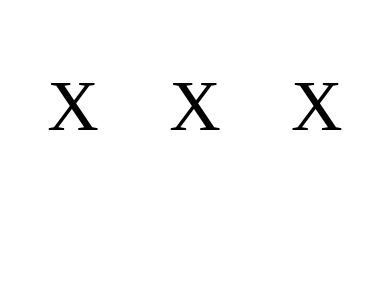
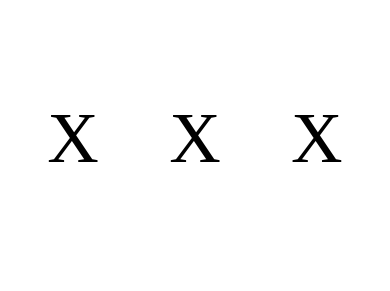
Before and after one commit to doppiaeffe/completype, a website: page client/singolo.html in a window 390 px wide. Shown: the part 434-725 px from the top of the page. Drawn offline with nearby package versions, Linux system fonts and the light colour scheme; a web font is replaced by a local one.

Commit message:
finalino

```diff
--- a/client/fonts.js
+++ b/client/fonts.js
@@ -1070,7 +1070,7 @@ function goBack()
 
 
 //fai partire il countdown
-function timerStart()
+/*function timerStart()
 {
     time = 11
     document.getElementById("timer").innerHTML = time
@@ -1088,7 +1088,7 @@ function timerStart()
         }
 
     },1000)
-}
+}*/
 
 function timerStop()
 {
--- a/client/stilesingolo.css
+++ b/client/stilesingolo.css
@@ -48,6 +48,7 @@ body {
     display: grid;
     grid-template-columns: 0.1fr 1fr 1fr 1fr 0.1fr;
     grid-template-rows: 1fr;
+    margin-top: 10%;
 }
 
 .capt{
@@ -61,6 +62,7 @@ body {
     line-height: 0;
     font-size: calc(3em + 6vw);
     cursor: pointer;
+    margin: auto;
 }
 
 .risultato {
```
